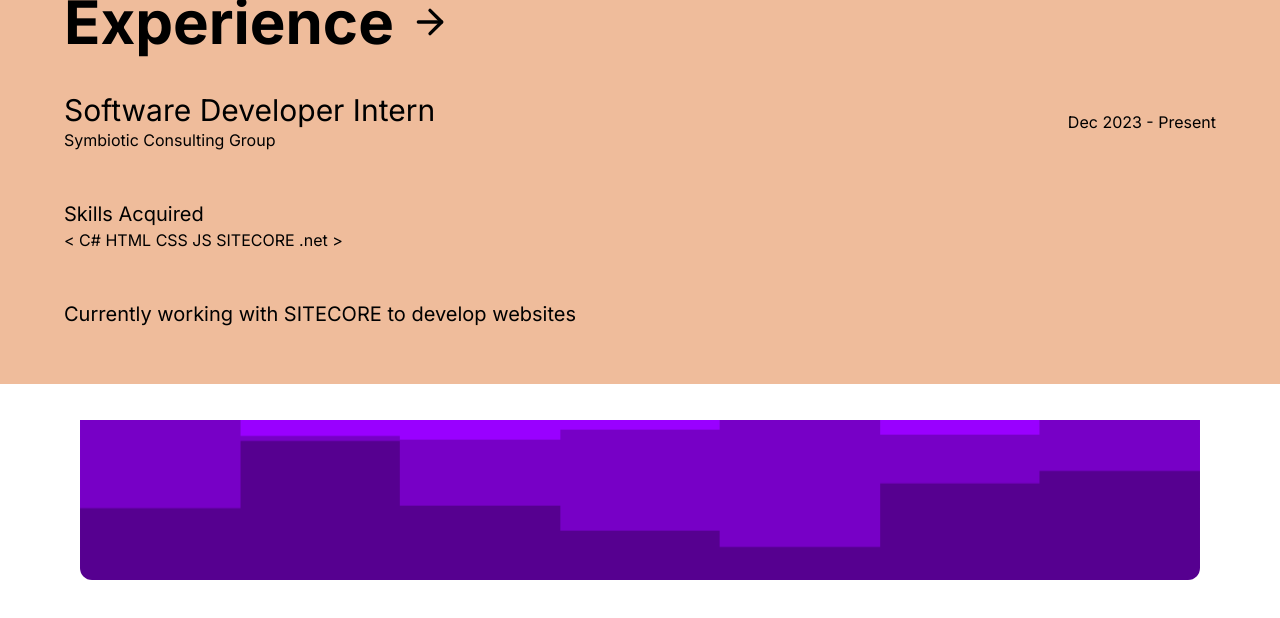
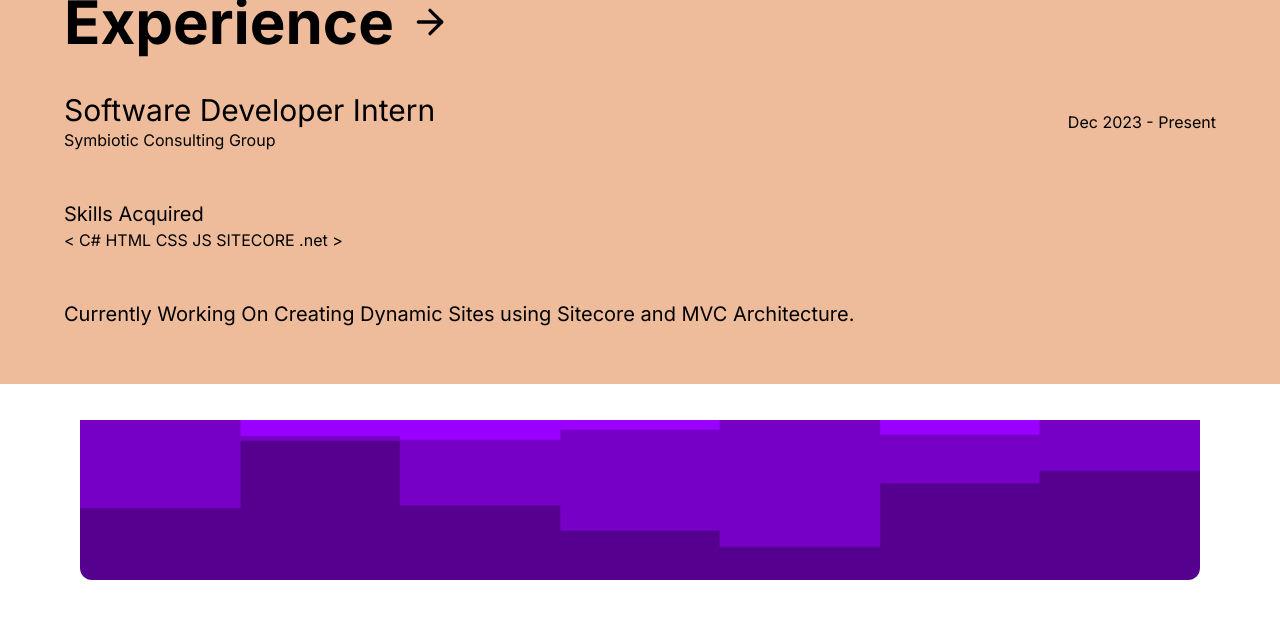
Before and after one commit to SudhanshuPanthri/portfolio-2024, a Next.js app: page / in a window 1280 px wide. Shown: the part 1788-2406 px from the top of the page. Built offline with nearby package versions, Linux system fonts and the light colour scheme.

Commit message:
Few Tweaks

```diff
--- a/src/components/Experience.jsx
+++ b/src/components/Experience.jsx
@@ -21,7 +21,7 @@ const Experience = () => {
                     <h3>{`< C# HTML CSS JS SITECORE .net >`}</h3>
                 </div>
                 <div className='w-full mt-6 lg:mt-12'>
-                    <h2 className='text-xl'>Currently working with SITECORE to develop websites</h2>
+                    <h2 className='text-xl'>Currently Working On Creating Dynamic Sites using Sitecore and MVC Architecture.</h2>
                 </div>
             </div>
         </div>
```
Also changed, not shown: public/3.png (deleted).
